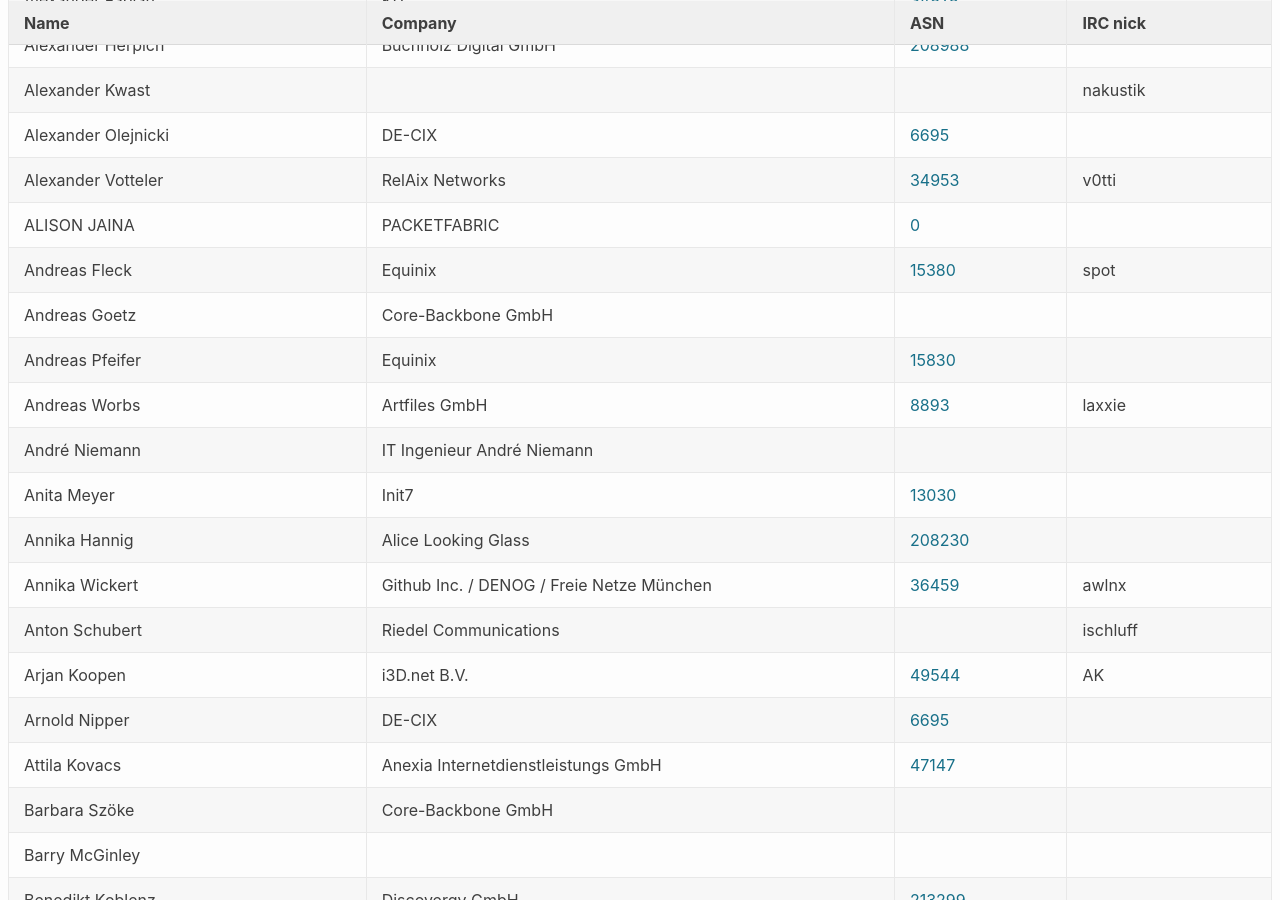
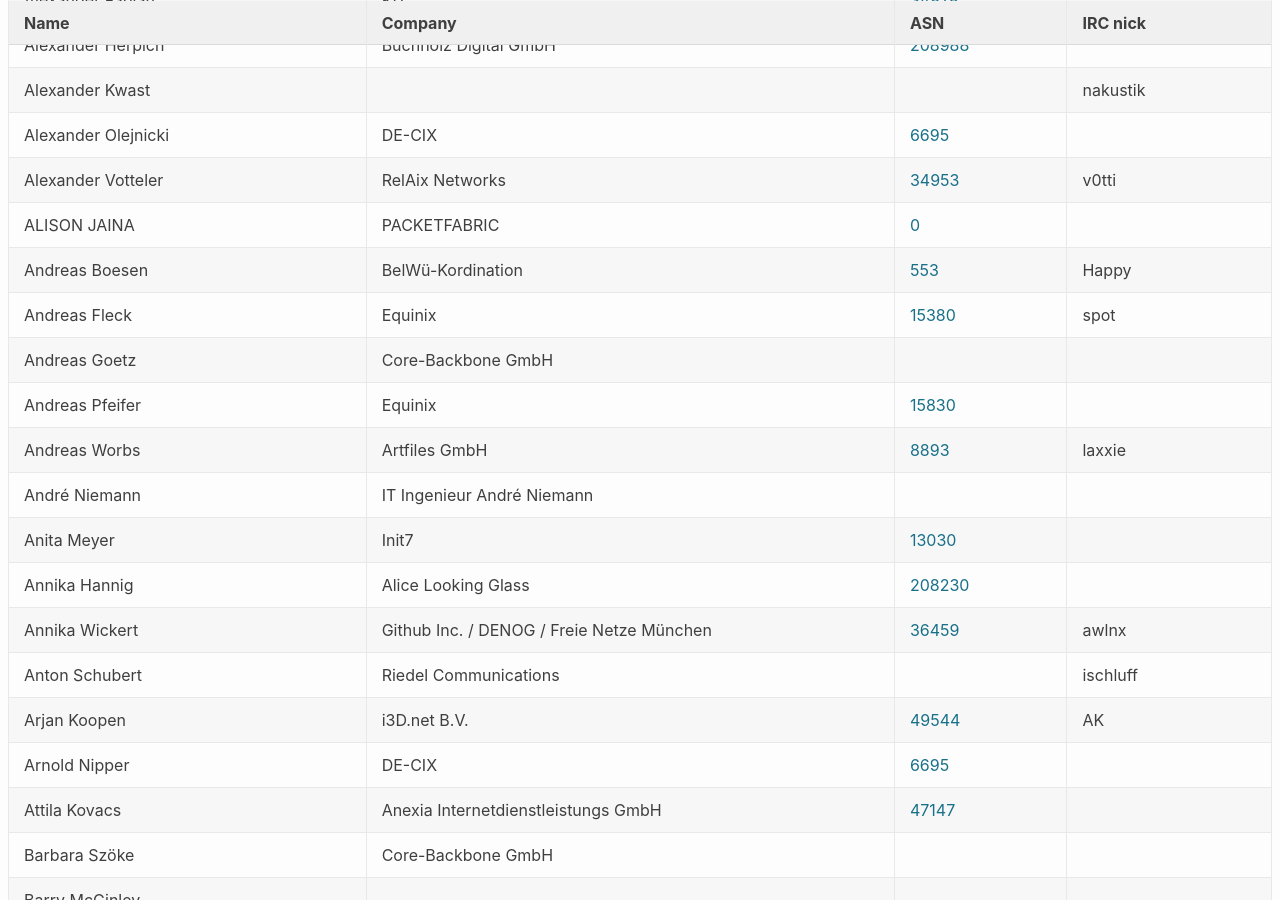
Before and after one commit to denog/pretix-attendeelist, a Jekyll site: the page built from denog14/index.md, in a window 1280 px wide and 900 px high, scrolled down 424 px. Built offline with Jekyll 4.4.1, drawn with Linux system fonts in a browser that asks for light colours.

Commit message:
Latest data: Fri Oct 28 14:02:04 UTC 2022

```diff
--- a/_data/attendees_denog14_onsite.json
+++ b/_data/attendees_denog14_onsite.json
@@ -64,6 +64,12 @@
     "company": "PACKETFABRIC",
     "irc": null,
     "asn": "0"
+  },
+  {
+    "name": "Andreas Boesen",
+    "company": "BelWü-Kordination",
+    "irc": "Happy",
+    "asn": "553"
   },
   {
     "name": "Andreas Fleck",
```
